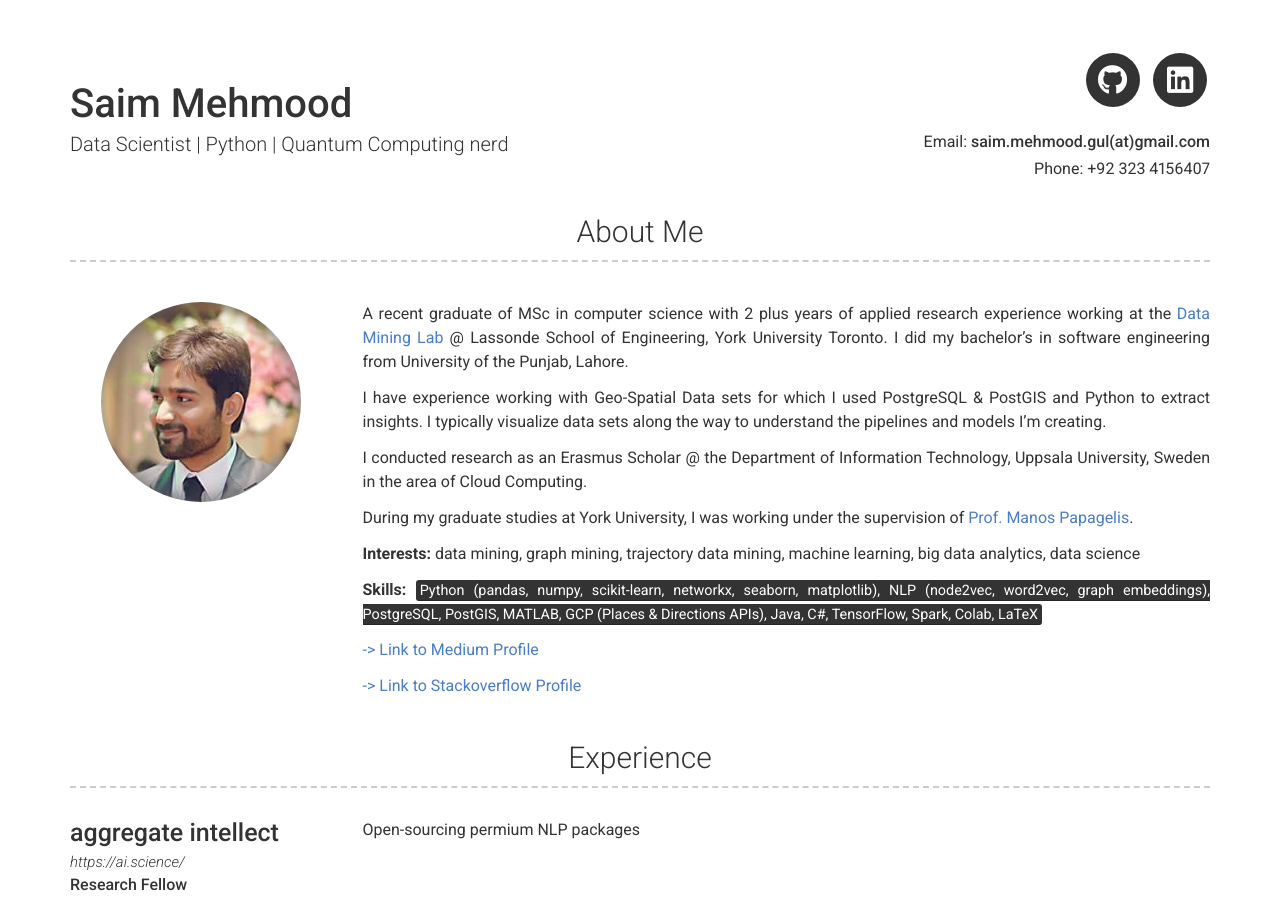
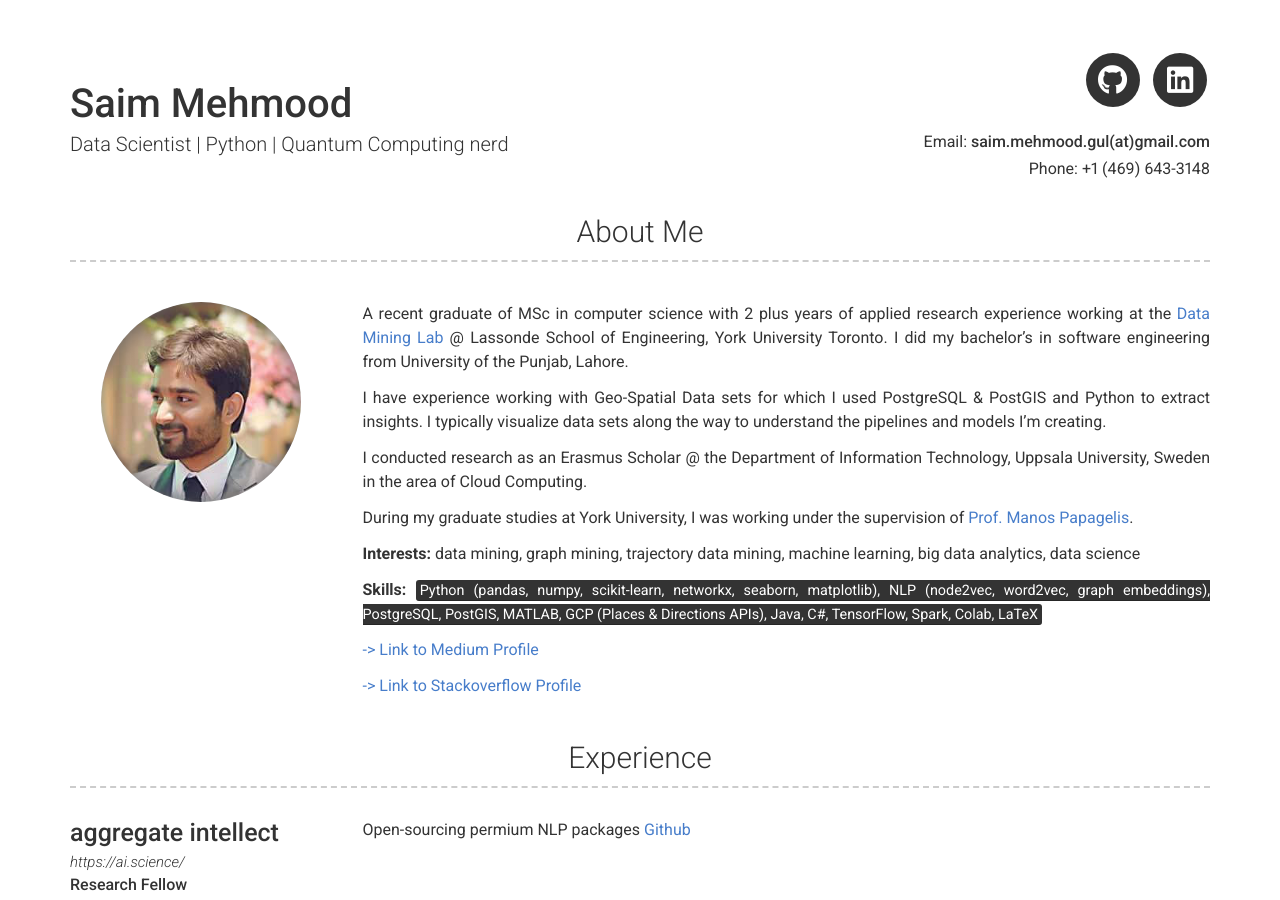
Before and after one commit to saimmehmood/saimmehmood.github.io, a Jekyll site: the page built from index.md, in a window 1280 px wide and 900 px high. Built offline with Jekyll 4.4.1, drawn with Linux system fonts in a browser that asks for light colours; nearby versions of some CDN libraries.

Commit message:
7/3/2021 10:01 AM github link and contact

```diff
--- a/_config.yml
+++ b/_config.yml
@@ -8,7 +8,7 @@ darkmode: false
 name: Saim Mehmood
 title: Data Scientist | Python | Quantum Computing nerd
 email: saim.mehmood.gul(at)gmail.com
-phone: +92 323 4156407
+phone: +1 (469) 643-3148
 #website: saimmemhmood.com
 
 # Social links
--- a/_data/experience.yml
+++ b/_data/experience.yml
@@ -7,6 +7,7 @@
   #  Solving 21st century problems by diging holes and making game changing products like the *not a flamethrower*
   description: | # this will include new lines to allow paragraphs
     Open-sourcing permium NLP packages
+    [Github](https://github.com/Aggregate-Intellect/original-handson-packages)
 
 - layout: left
   company: SharpestMinds
```
